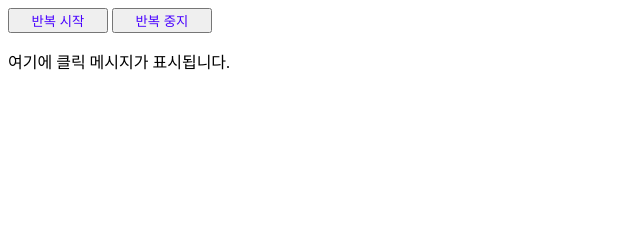
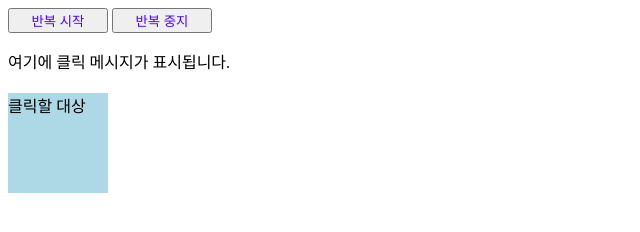
Before and after one commit to han30230/LALI.github.io, a plain HTML site: page index.html in a window 1280 px wide. Shown: the whole page, without its empty margins (0-640 px from the left). Drawn offline with Linux system fonts and the light colour scheme.

Commit message:
Update index.html

```diff
--- a/index.html
+++ b/index.html
@@ -2,7 +2,7 @@
 <html>
 <head>
     <meta charset="utf-8">
-    <title>마우스 버튼 반복 예제 TEST </title>
+    <title>마우스 버튼 반복 예제</title>
     <style>
         button {
             color: rgb(72, 0, 255);
@@ -15,8 +15,12 @@
     <button id="startButton">반복 시작</button>
     <button id="stopButton">반복 중지</button>
     <p id="output">여기에 클릭 메시지가 표시됩니다.</p>
+    <div id="targetElement" style="width: 100px; height: 100px; background-color: lightblue; margin-top: 20px;">
+        클릭할 대상
+    </div>
 </body>
 </html>
+
 
 
 
```
